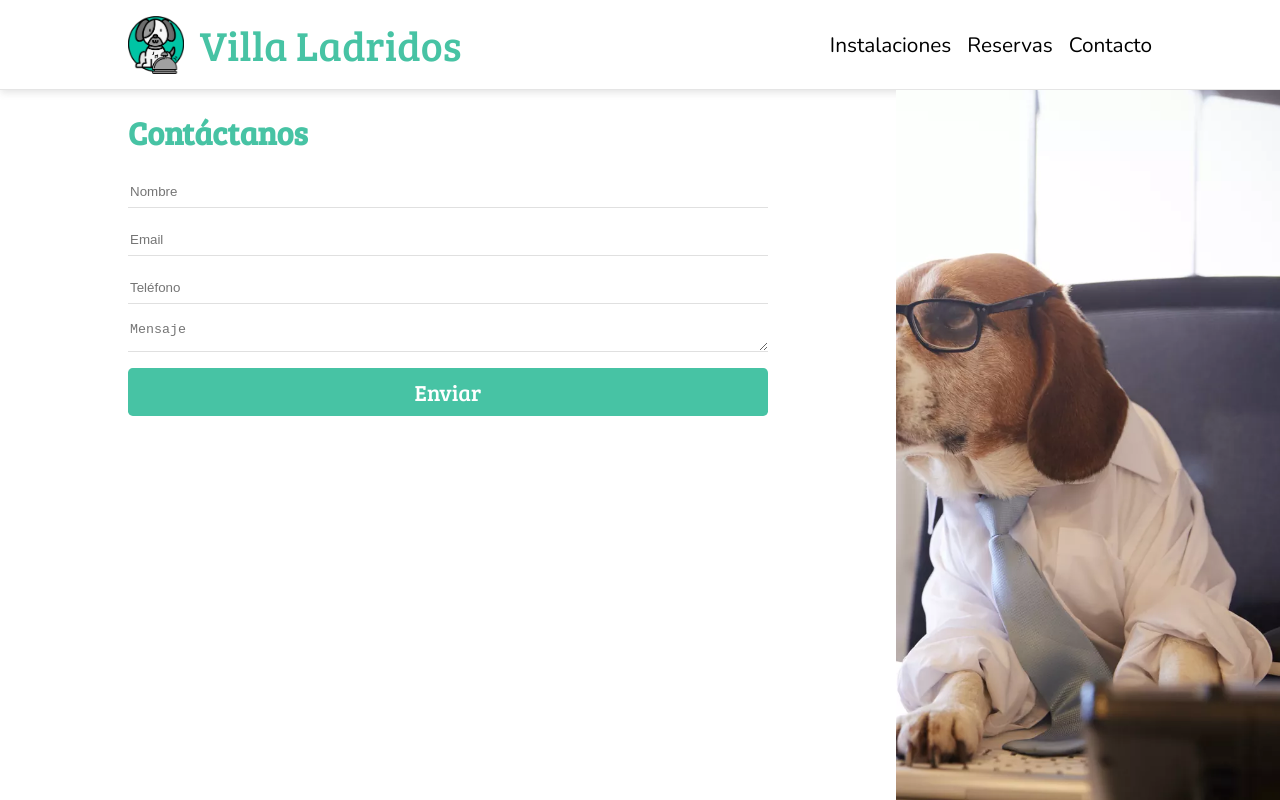
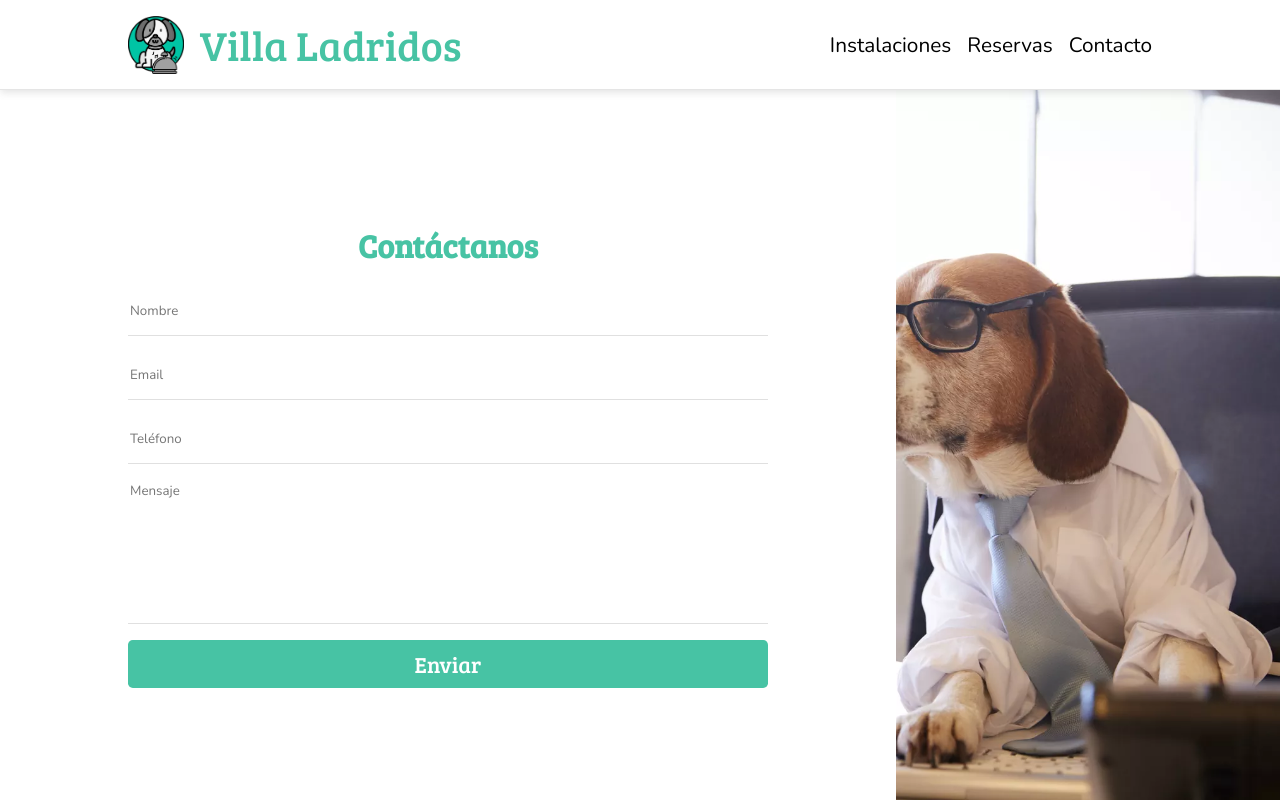
Before and after one commit to Earkh/Villa-Ladridos, a Next.js app: page /contacto in a window 1280 px wide. Built offline with nearby package versions, Linux system fonts and the light colour scheme.

Commit message:
VAlign contacto form

```diff
--- a/pages/contacto/index.js
+++ b/pages/contacto/index.js
@@ -14,12 +14,12 @@ export default function Contacto() {
 
       <main className={stylesContacto.main}>
         <div className={stylesContacto.form}>
-          <h1>Contáctanos</h1>
           <form>
+            <h1>Contáctanos</h1>
             <input type="text" placeholder="Nombre"/>
             <input type="email" placeholder="Email"/>
             <input type="phone" placeholder="Teléfono"/>
-            <textarea placeholder="Mensaje"/>
+            <textarea placeholder="Mensaje" rows={80}/>
             <button type="submit" className={stylesReservas.button}>Enviar</button>
           </form>
         </div>
--- a/styles/Contacto.module.css
+++ b/styles/Contacto.module.css
@@ -7,9 +7,15 @@
     padding-left: 8rem;
 }
 
+.form h1 {
+    text-align: center;
+}
+
 .form form {
     display: flex;
     flex-direction: column;
+    height: 100%;
+    justify-content: center;
     padding-right: 8rem;
 }
 
@@ -17,8 +23,14 @@
     border: 0;
     border-bottom: solid 1px rgba(99, 99, 99, 0.2);
     margin-bottom: 1rem;
-    height: 2rem;
+    height: 3rem;
 }
+
+.form textarea {
+    height: 9rem;
+    resize: none;
+}
+
 
 .form input:focus, .form textarea:focus {
     border: 0;
@@ -42,4 +54,9 @@
     background-position: right;
     height: 100%;
     width: 100%;
+    z-index: -2;
 }
+
+.form input, .form select, .form textarea {
+    font-family: 'Nunito', sans-serif;
+}
```
